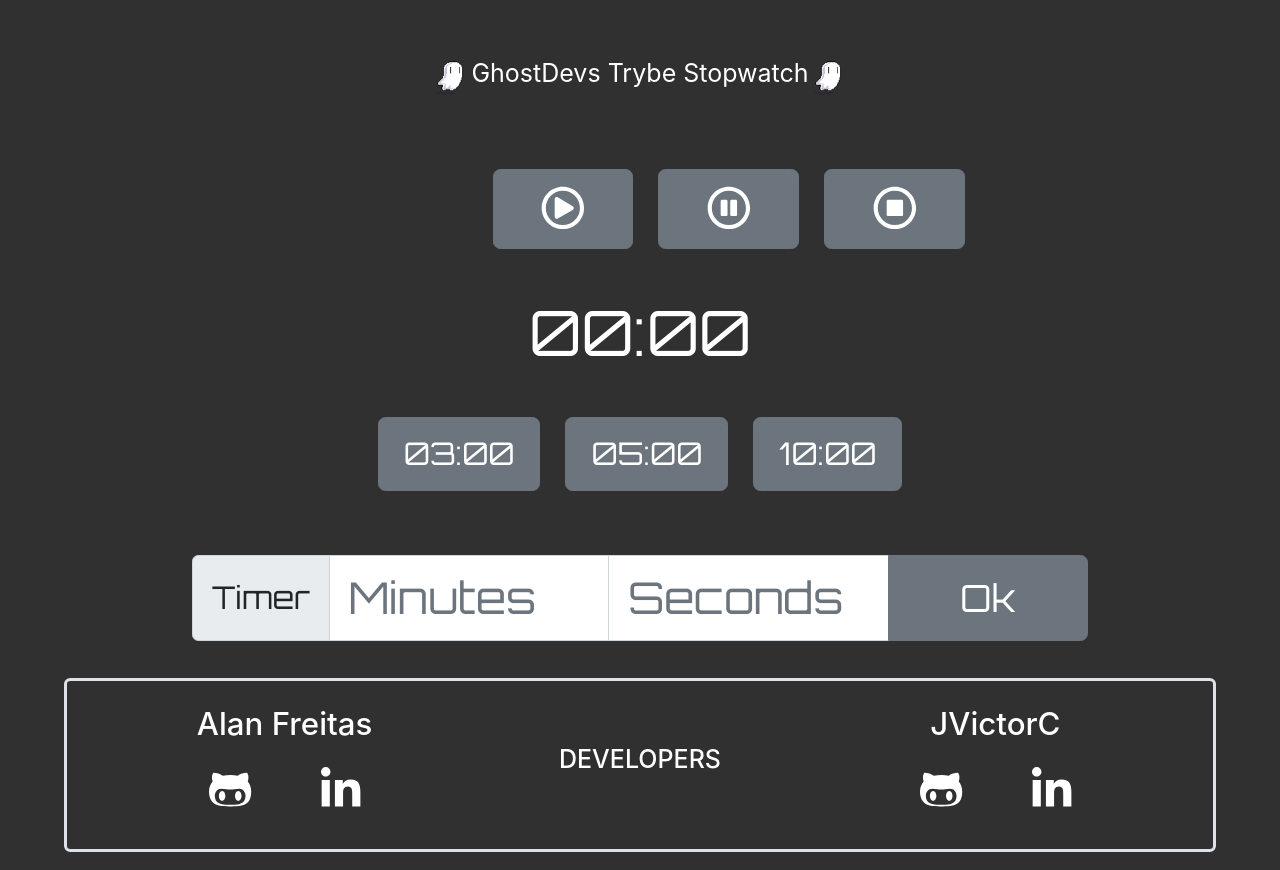
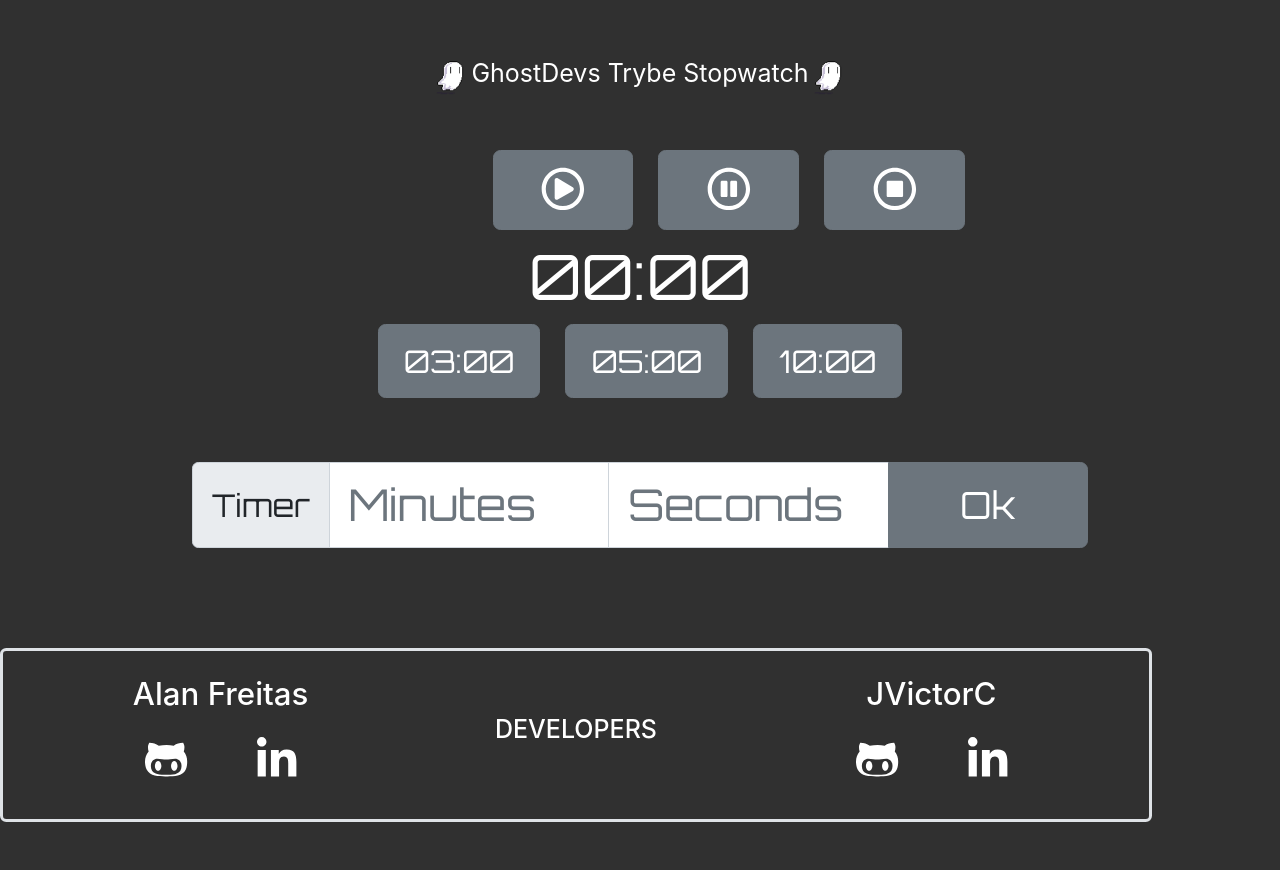
Before and after one commit to alanmdf/ghostdevs-stopwatch, a React (Create React App) app in the folder stopwatch-challenge/: page / in a window 1280 px wide. After the commit the page ends 822 px from the top, so only its background shows below. Built offline with nearby package versions, Linux system fonts and the light colour scheme.

Commit message:
Ajustando CSS

```diff
--- a/stopwatch-challenge/src/App.css
+++ b/stopwatch-challenge/src/App.css
@@ -17,11 +17,11 @@ header {
 }
 
 .main-section {
-  height: 90vh;
   display: flex;
   flex-direction: column;
   align-items: center;
   justify-content: space-around;
+  margin-bottom: 100px;
 }
 
 .action-btns-div {
--- a/stopwatch-challenge/src/Components/RenderApp.jsx
+++ b/stopwatch-challenge/src/Components/RenderApp.jsx
@@ -156,8 +156,8 @@ class RenderApp extends Component {
             setStandardTimer={ this.setStandardTimer }
             setCustomTimer={ this.setCustomTimer }
           />
-          <Footer />
         </section>
+        <Footer />
       </main>
     );
   }
```
